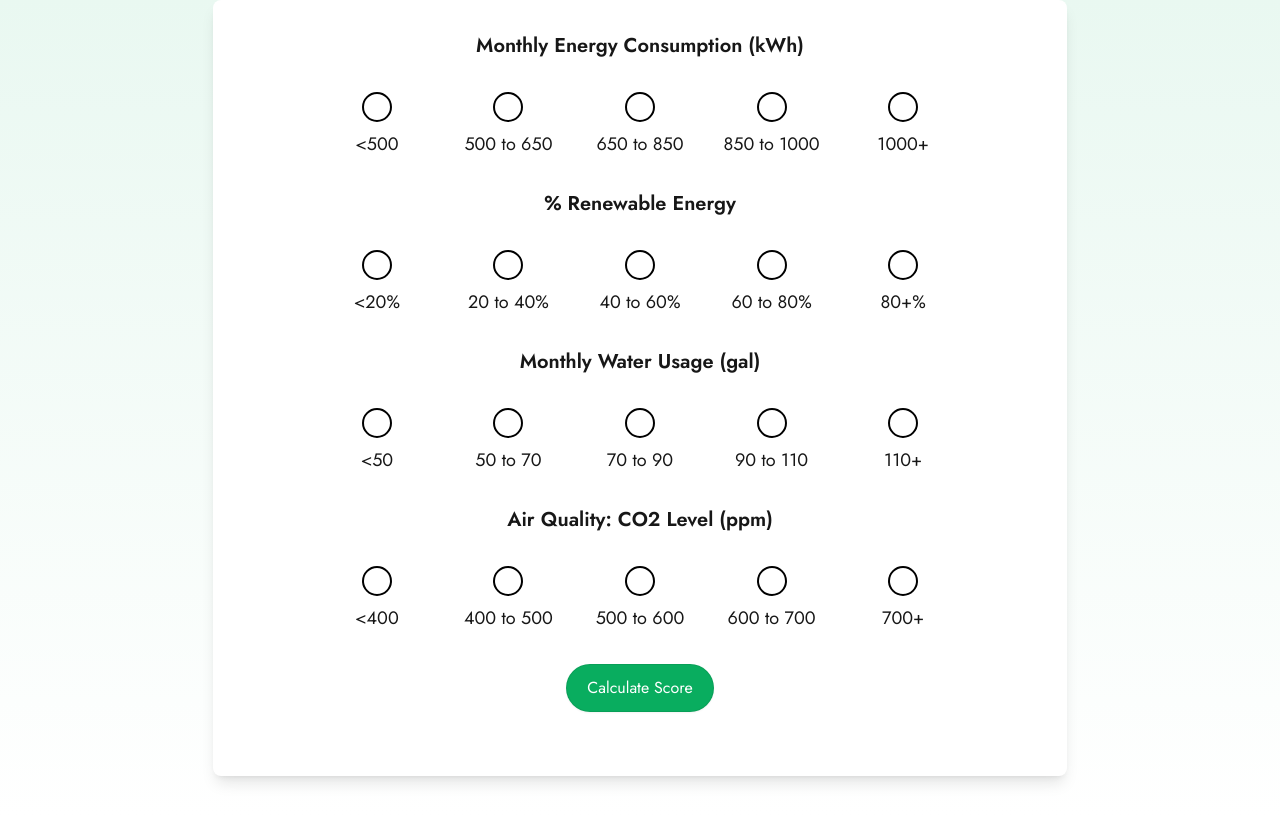
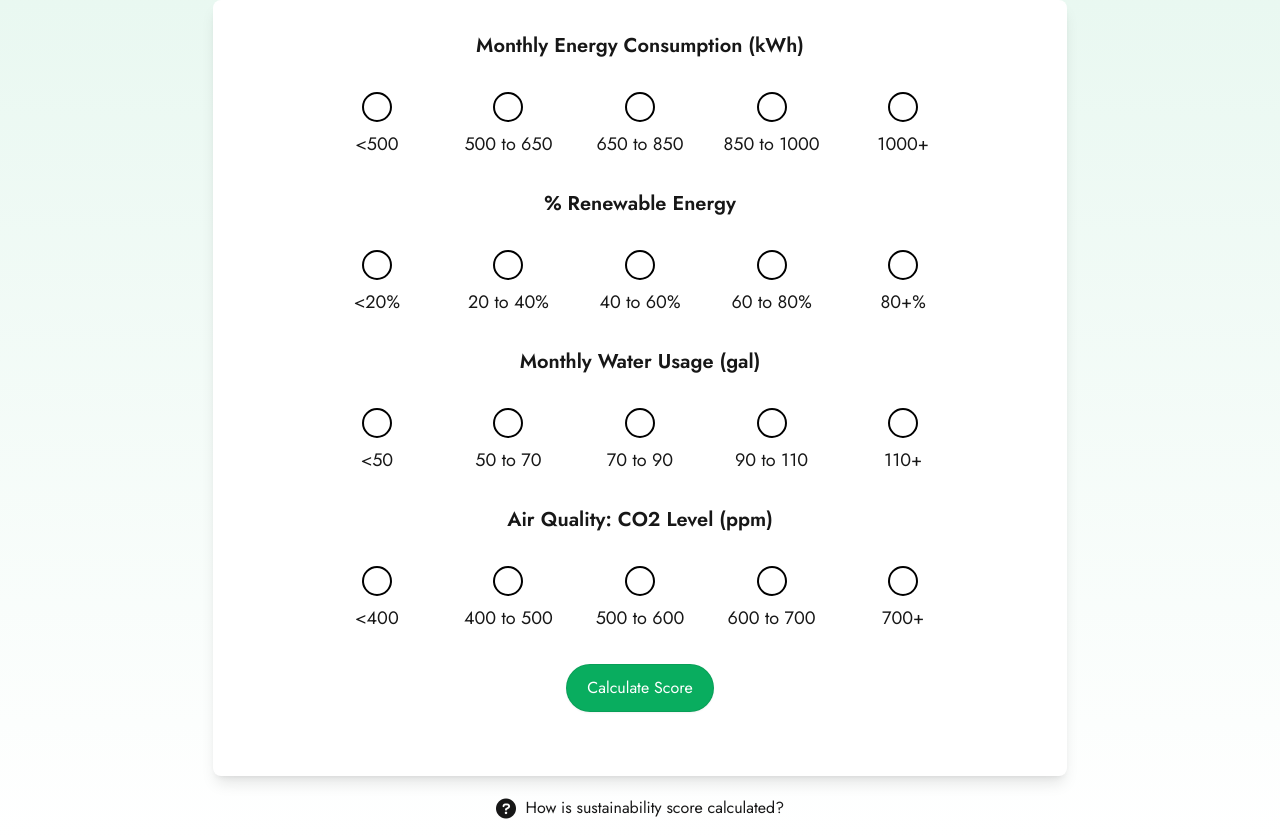
Before and after one commit to samm-47/CAPST, a Next.js app: page /calculator in a window 1280 px wide. Shown: the part 180-1020 px from the top of the page. Before the commit the page ends 996 px from the top, so only its background shows below. Built offline with nearby package versions, Linux system fonts and the light colour scheme.

Commit message:
Update page.tsx

```diff
--- a/app/calculator/page.tsx
+++ b/app/calculator/page.tsx
@@ -4,6 +4,8 @@
 // Important for creation of the logo top right
 import Layout from "./calculator_layout";
 import { useState } from "react";
+import Image from "next/image";
+import Link from "next/link";
 
 import './custom_radio.css';
 
@@ -109,11 +111,11 @@ const CalculatorPage: React.FC = () => {
         sustainabilityScore = "A";
       }
       else if (sustainabilityScoreInt == 20) {
-        sustainabilityScore = "S - Sustainable";
+        sustainabilityScore = "S";
       }
       else
       {
-        sustainabilityScore = "Error: sustainability score cannot be calculated.";
+        sustainabilityScore = "Error: no inputs found.";
       }
 
       testval.textContent = sustainabilityScore;
@@ -311,8 +313,12 @@ const CalculatorPage: React.FC = () => {
         </div>
       </div>
 
-      <div className="h-[5vh]">
-        <p className="opacity-0"> Text for spacing </p>
+      {/* Footer link to FAQ */}
+      <div className="flex-row-centered h-[8vh]">
+        <Link className="flex-row-centered gap-[0.75vw]" href="/faq" passHref>
+          <i className="footer-icon fa-solid fa-lg fa-question-circle"></i> {/*} Question Mark Icon*/}
+          <p className="footer-text"> How is sustainability score calculated? </p>
+        </Link>
       </div>
 
     </div>
```
